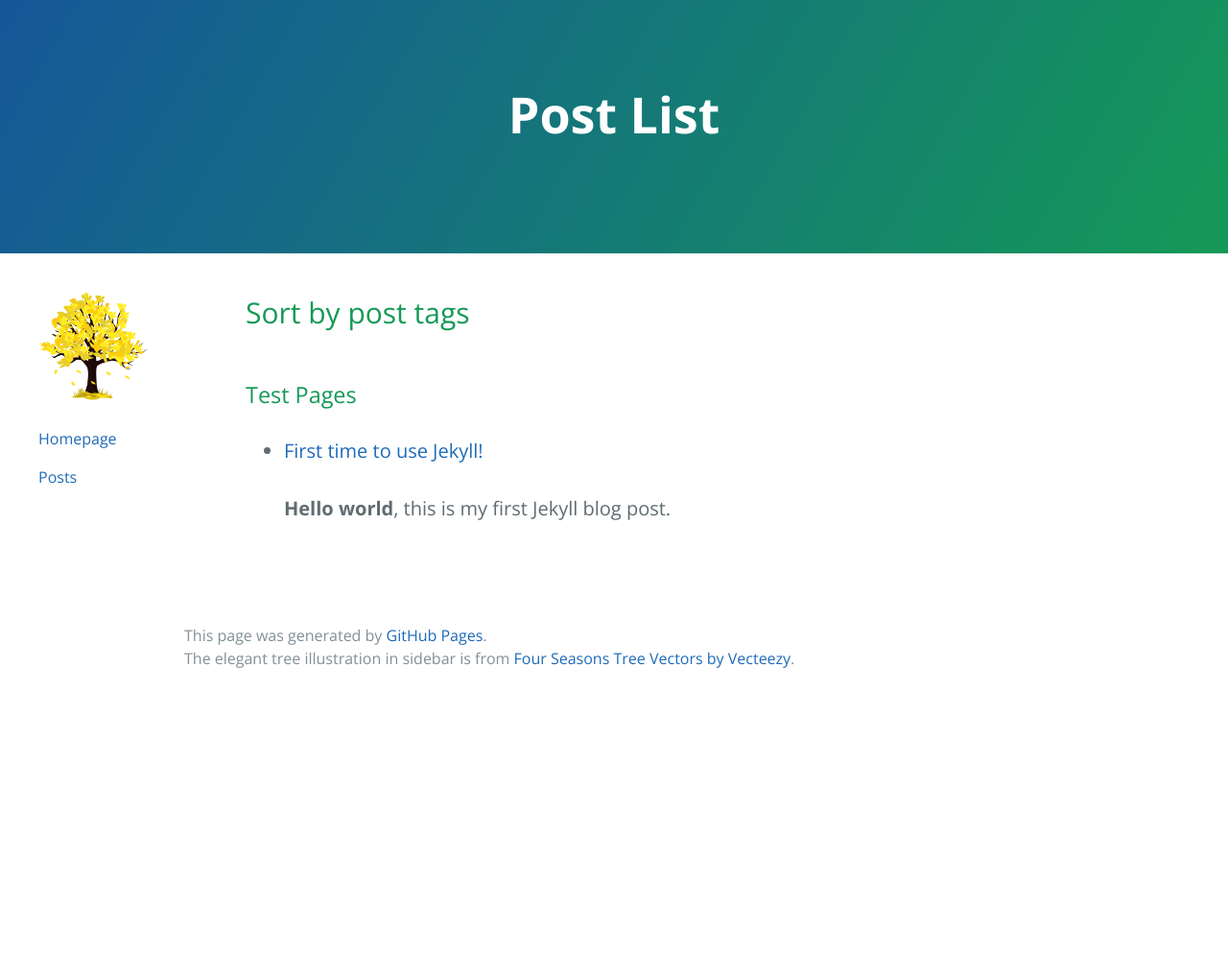
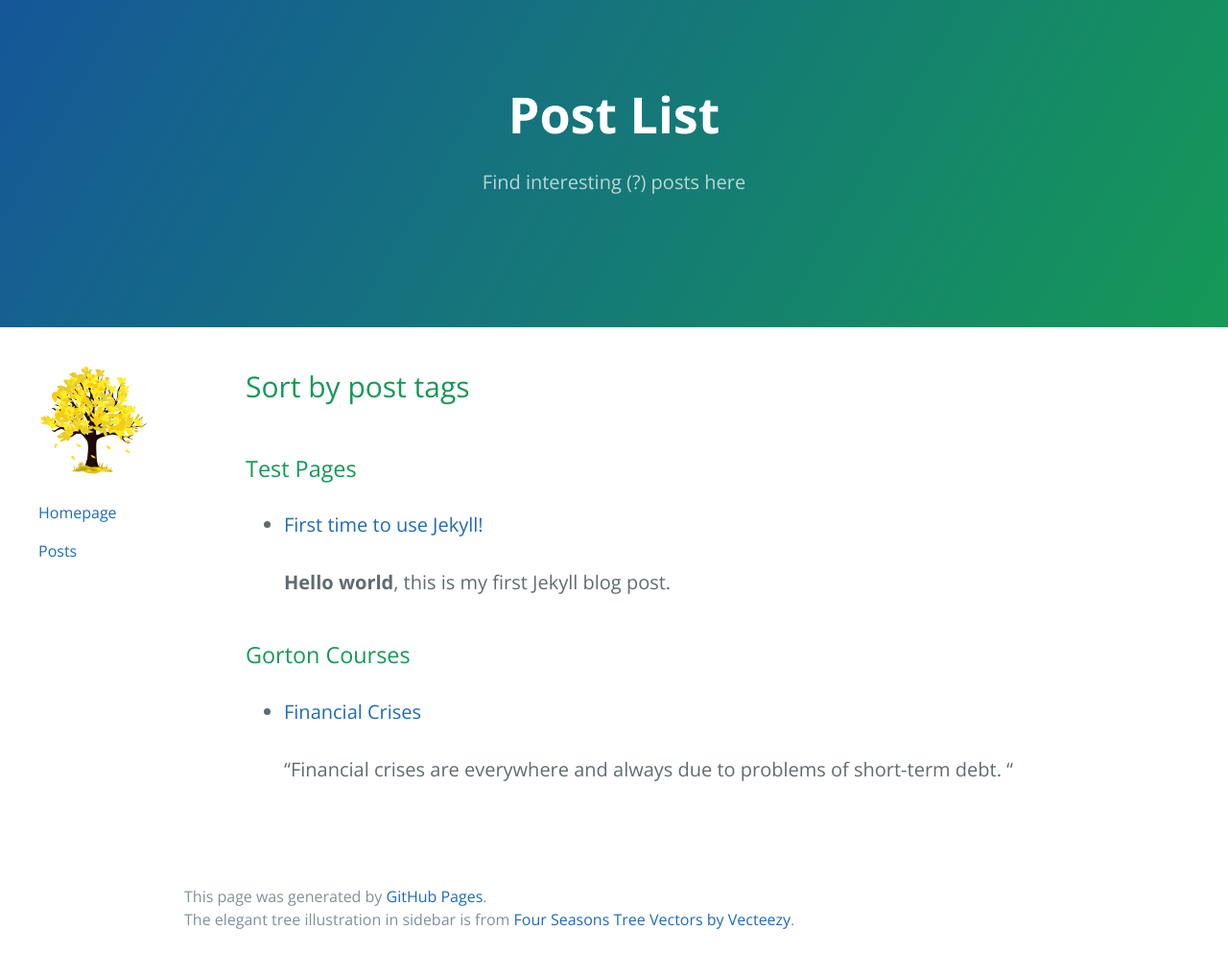
Before and after one commit to jialugao19/jialugao19.github.io, a Jekyll site: the page built from _pages/posts.html, in a window 1280 px wide. Shown: the whole page at 96% size. Built offline with Jekyll 4.4.1, drawn with Linux system fonts in a browser that asks for light colours; the repository's description, which GitHub fills in, is left out; before the commit the page ends 900 px from its top, so only the background shows below that; part of the change alters nothing that is shown.

Commit message:
1st post

```diff
--- a/_includes/header.html
+++ b/_includes/header.html
@@ -1,5 +1,6 @@
 <header class="page-header" role="banner">
     <h1 class="project-name">{{ page.title | default: site.title | default: site.github.repository_name }}</h1>
+    <h2 class="project-tagline">{{ page.description | default: site.description | default: site.github.project_tagline }}</h2>
     <br />
     {% if site.github.is_project_page %}
     <a href="{{ site.github.repository_url }}" class="btn">View on GitHub</a>
--- /dev/null
+++ b/_posts/2022-11-06-bankGorton.md
@@ -0,0 +1,160 @@
+---
+title:  "Financial Crises"
+tag: "Gorton Courses"
+# excerpt: "**Hello world**, this is my first Jekyll blog post."
+excerpt_separator: <!--more-->
+---
+
+"Financial crises are everywhere and always due to problems of short-term debt. "
+
+<!--more-->
+
+## Introduction
+
+> Doug Diamond: “Financial crises are everywhere and always due to problems of short-term debt (and to the reasons why short-term debt is needed).”
+
+### Definition of Financial Crisis
+
+- Definition 1: Caprio & Klingbiel (1996)
+
+> A “systemic banking crisis” occurs when “most or all of the capital in the banking system has been exhausted”.
+
+This definition is Useful for going to the data in the modern (post-1970) era, but hard to use pre-1970, because it is subjective to value assets in more complex environments.
+
+- Definition 2: Laevan and Valencia (2012)
+
+> A systemic banking crisis occurs when there are:
+>
+> - Significant signs of financial **distress** in the banking system (as indicated by significant bank runs, losses in the banking system, and/or bank liquidations);
+> - Significant banking policy **intervention** measures in response to significant losses in the banking system.
+
+- Definition 3: Reinhart & Rogoff
+
+Financial crises are
+> Bank runs that lead to the closure, merging, or takeover by the public sector of one or more financial institutions;
+> If there are no runs, then the closure, merging, takeover, or large-scale government assistance of an important financial institution (or group of institutions), that marks the start of a string of similar outcomes for other financial institutions.
+
+- Definition 4: Gorton (2012)
+
+> A financial crisis is an event where holders of short-term debt issued by financial intermediaries withdraw en masse or refuse to renew their loans – or would have engaged in such a mass run had not explicit or implicit government intervention been in place or been expected.
+
+These definitions reveal a paradox in economy: **there is need for short-term debt; but short-term debt is fragile.**
+
+### Characteristics of Crises
+
+- **Crises are Systemic**.
+
+“Systemic” means the solvency of the entire financial system is threatened. A crisis is not just a bad event, like the crash of the tech bubble.
+
+Gouge (1837; italics in original):
+> "At the present moment [during the Panic of 1837], all the Banks in the United States are bankrupt; and, not only they, but all the Insurance Companies, all the Railroad Companies, all the Canal Companies, all the City Governments, all the Country Governments, all the State Governments, the General Government, and a great number of people. This is literally true. The only legal tender is gold and silver. Whoever cannot pay, on demand, in the authorized coin of the country, a debt actually due, is, in point of fact, bankrupt: although he may be at the very moment in possession of immense wealth, and although, on the winding up of his affairs, he may be shown to be worth millions."
+
+Geithner:
+> “Of the twenty-five largest financial institutions at the start of 2008, thirteen failed (Lehman, WaMu), received government help to avoid failure (Fannie, Freddie, AIG, Citi, BofA), merged to avoid failure (Countryside, Bear, Merrill, Wachovia), or transformed their business structure to avoid failure (Morgan Stanley, Goldman)”.
+
+Bernanke’s FCIC testimony--During September and October 2008:
+> “... of the 13 the most important financial institutions in the United States, 12 were at risk of failure within a period of a week or two”.
+
+- **Financial Crises are Not Rare**
+
+Financial crises have occurred in all market economies throughout history; occur in advanced economies; occur in emerging markets; occur with and without deposit insurance; occur in economies with or without central banks; occur with different forms of bank debt.
+
+Since 1970 there have been 147 systemic events around the world. Of the 147 events, about 65% involved bank runs.
+
+![distribution of total interventions](https://files.mdnice.com/user/18492/874105f7-08fb-4845-abd0-269512c0bc3c.png)
+
+### Costs of Crises
+
+- Reinhart & Rogoff:
+
+> **Real per capita GDP** growth rates are significantly lower during the decade following these episodes compared to the decade prior to the crisis.
+
+![output after crisis](https://files.mdnice.com/user/18492/4167072a-5566-4c58-96be-5a4602e4370e.png)
+
+> **Unemployment rates** in the decade after these crises, are significantly higher than in the decade preceding the crisis.
+
+![unemployment during crisis](https://files.mdnice.com/user/18492/dfddf027-749a-4722-ba14-cc055c63ea57.png)
+
+- van Dijk (2013)
+
+van Dijk studies 187 banking crises in 126 countries over the period 1970-2009 and looks crisis impact on health, education, poverty, gender issues.
+
+On average sample countries face 1.5 crises and are in a crisis
+in five out of forty years.
+
+- Funke, Schularitz, and Trebesch (2015)
+Funke et al. study the **political fallout** from financial crises in 20 advanced economies over 140 years.
+
+After a crisis, voters attracted to political rhetoric of the extreme right. Far right parties increase their vote chare by 30%. Financial recessions predict far-right vote shares. Street protests, riots, and strikes dramatically increase.
+
+### It Has Been Hard to Understand Crises
+
+Lucas:
+> “The Great Depression ... remains a formidable barrier to a completely unbending application of the view that business cycles are all alike.”
+> “The magnitude of the Great Depression dealt a serious blow to the idea of the ‘same’ event. . . The Depression continues, in some respects, to defy explanation by existing economic analysis.”(“Methods and Problems in Bus. Cycle Research”)
+> “There is no real business cycle model that can map these [GD] shocks into anything like the 40% decline in real output and employment that occurred between 1929 and 1933 (nor, indeed, does anyone claim that there is).
+
+Prescott (1983):
+> “How can a theory claim to explain the business cycle if it cannot explain the Great Depression?”
+> “... competitive equilibrium theory is not suited to modelingeconomic fluctuations in periods of great political and financial institution instability.” (1983)
+> “Can the Cycle be Reconciled…”
+
+Boyd, De Nicolò, Loukoianova (2010):
+> Modern dating of financial crises is based on the “events method”, that is a crisis is said to start when there is observed govt./central bank responses. By then something is already happening.
+> There is a lot of disagreement among researchers in dating the same modern crises.
+> Bank lending that is lower than 25th percentile of the entire distribution of real domestic lending predicts the crisis start dates in the four big crisis data sets! But a similar measure of a decline in demand deposits does not predict the start dates!
+> The probability of a financial crisis is unaffected by the presence or absence of deposit insurance.
+
+## Financial Intermediaries
+
+### Definition of bank
+
+Doug Diamond:
+> “Financial crises are everywhere and always due to problems of short-term debt (and to the reasons why short-term debt is needed).”
+
+Ricardo (1876, p. 409):
+> "In the use of money, everyone is a trader; those whose habits and pursuits are little suited to explore the mechanism of trade are obliged to make use of money, and are no way qualified to ascertain the solidity of different banks whose paper is in circulation; accordingly we find that men living on limited incomes, women, laborers, and mechanics of all descriptions, are often severe sufferers by the failure of country banks..."
+
+### Diamond and Dybvig JPE 1983 (Bank Runs, Deposit Insurance, and Liquidity)
+
+Model Set-up
+
+- 3 dates: $t=0, 1, 2$.
+- Single storable good.
+- Endowments: $1$ unit each at $t=0$.
+- Production: $1$ in $t=1$ or $R$ in $t=2$.
+- Agents: two types ($\theta=1,2$). Suppose that type is public information. But agents privately learn their type at t=1.
+- $\theta=1$: prob $\lambda: V(c_1,c_2)=u(c_1)$, “early consumer”, agent salvages investment and eats: $c_1^1 = 1$ (superscript is type; sub is time).
+- $\theta=2$: prob $1-\lambda: V(c_1,c_2)=\beta u(c_1 + c_2)$, “late consumer”, agent can consume at $t=1$ or $t=2$. Choose $c_1^2, c_2^2$ to
+
+$$\max \beta u(c_1^2 + c_2^2),$$
+
+$$c_2^2 = R(1-c_1^2), c_1^2, c_2^2 \geq 0. $$
+
+- Also, there is a bank. Optimal contract that the bank offers depositors is:
+
+$$\max \lambda u(c_1^1) + (1-\lambda)\beta u(c_1^2 + c_2^2),$$
+
+$$(1-\lambda)c_2^2 = R [1-(\lambda c_1^1 + (1-\lambda)c_1^2)], c_t^j \geq 0 $$
+
+Optimal Contract
+
+- Prop: Suppose $R>\frac 1\beta >1$ and $\sigma \geq 1$ (RA parameter). Then: $1<c_1^1<c_2^2<R$.
+- Bank can offer deposit rates: $r_1 = c_1^1$ and $r_2 = c_2^2$.
+
+Bank Runs: There can be a problem if type is private information.
+
+- Suppose late consumers can choose an action “withdraw” or “not withdraw”: $a \in \{W, NW \} $ and the payoff is $V(a, a_{-1}) $ to a consumer who chooses $a$ when others choose $a_{-1}$.
+- The contract is vulnerable to a run if:
+
+$$V(W, W)>V(N,W) and V(N, N) > V(W, N)$$
+
+Final Points
+
+- **Bank may not be optimal**. Don’t know prob of a run. Postlewaite and Vives JPE
+• In original paper run with sunspots there are
+no testable implications. Goldstein and
+Pauzner JF “fix” this with global games.
+• Panic is the very thing we are trying to
+explain—how confidence is lost. Here
+sunspots.
```
